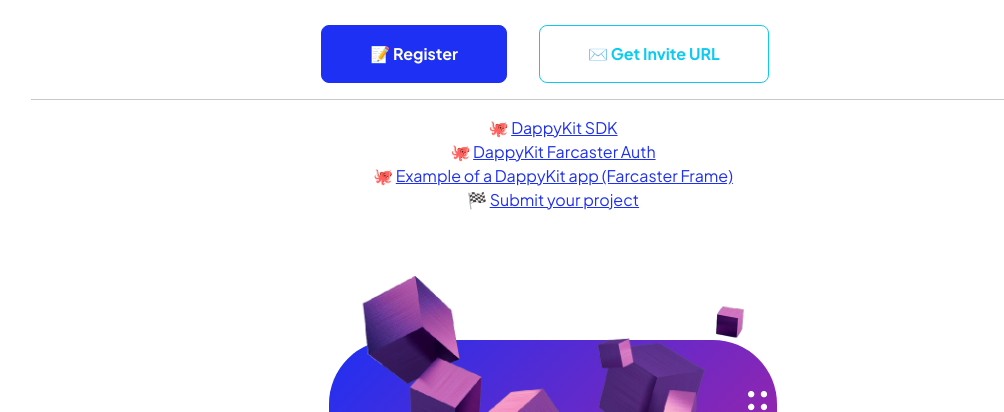
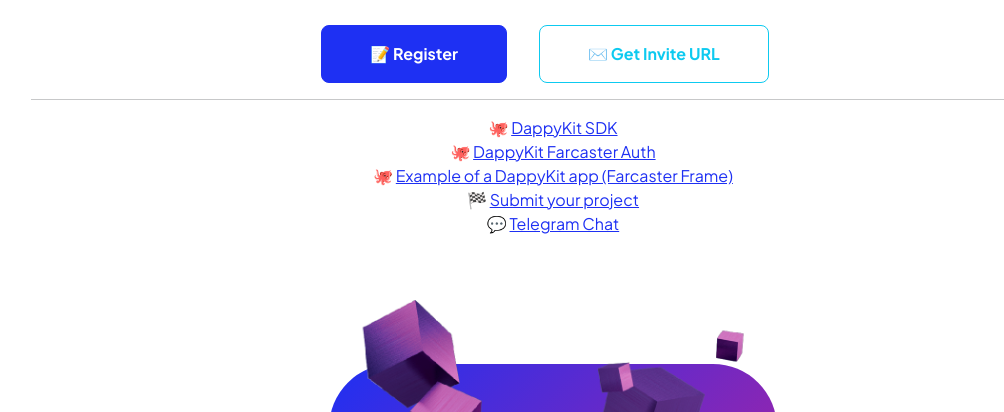
Before and after one commit to DappyKit/hack, a website: page index.html in a window 1280 px wide. Shown: the part 310-722 px from the top of the page, without its empty margins (87-1091 px from the left). Drawn offline with nearby package versions, Linux system fonts and the light colour scheme.

Commit message:
feat: hack info

```diff
--- a/index.html
+++ b/index.html
@@ -105,6 +105,12 @@
                                     href="https://docs.google.com/forms/d/e/1FAIpQLSf0vOHetvc_-fF2yHRLsJu7sC51JWCopv9VFEuFeWtqB26XZg/viewform?usp=sf_link"
                                     target="_blank">
                                 Submit your project
+                            </a>
+                            <li>
+                                💬 <a
+                                    href="https://t.me/dappykit_chat"
+                                    target="_blank">
+                                Telegram Chat
                             </a>
                             </li>
                         </ul>
```
